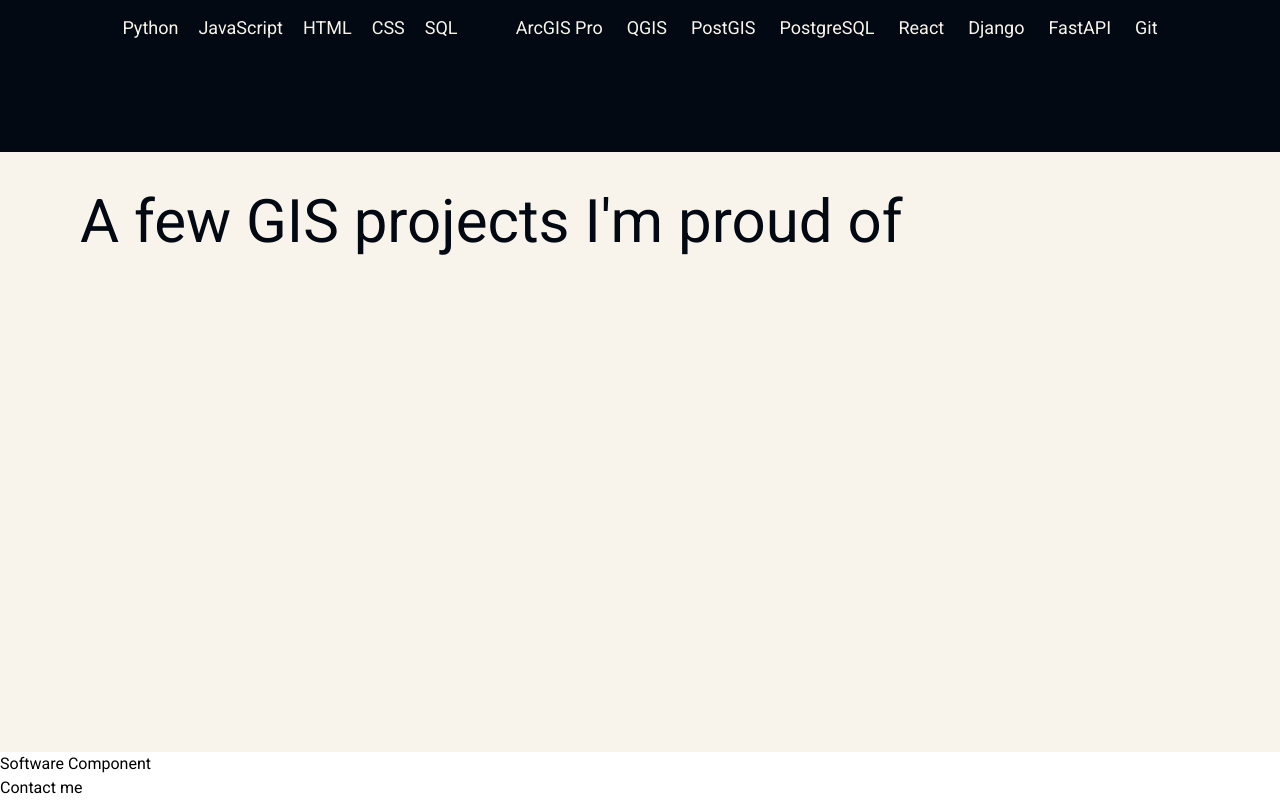
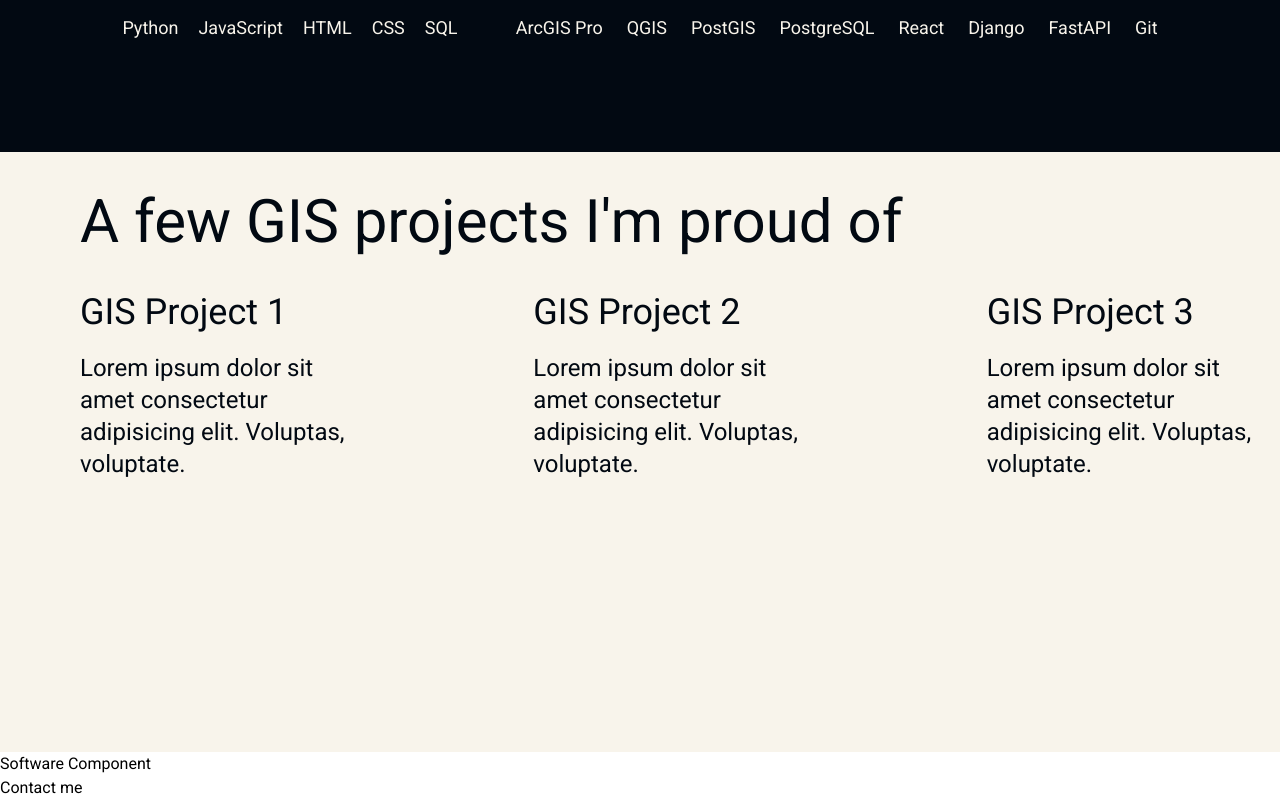
Before and after one commit to Kimberley-saka/my_portfolio, a React (Vite) app: page / in a window 1280 px wide. Shown: the part 1392-2192 px from the top of the page. Built offline with nearby package versions, Linux system fonts and the light colour scheme.

Commit message:
updated projects page

```diff
--- a/src/Components/GIS.jsx
+++ b/src/Components/GIS.jsx
@@ -6,7 +6,27 @@ function GIS() {
             <div>
 
             </div>
-            <div>
+
+            <div className="flex flex-col gap md:gap-20 md:flex-row">
+                <div>
+                    <h2 className="text-2xl md:text-4xl md:ml-20 pt-10">GIS Project 1</h2>
+                    <p className="text-lg md:text-2xl md:ml-20 pt-5">
+                        Lorem ipsum dolor sit amet consectetur adipisicing elit. Voluptas, voluptate.</p>
+                </div>
+
+                <div>
+                    <h2 className="text-2xl md:text-4xl md:ml-20 pt-10">GIS Project 2</h2>
+                    <p className="text-lg md:text-2xl md:ml-20 pt-5">
+                        Lorem ipsum dolor sit amet consectetur adipisicing elit. Voluptas, voluptate.</p>
+                </div>
+
+
+                <div>
+                    <h2 className="text-2xl md:text-4xl md:ml-20 pt-10">GIS Project 3</h2>
+                    <p className="text-lg md:text-2xl md:ml-20 pt-5">
+                        Lorem ipsum dolor sit amet consectetur adipisicing elit. Voluptas, voluptate.</p>
+                </div>
+
 
             </div>
         </div>
```
